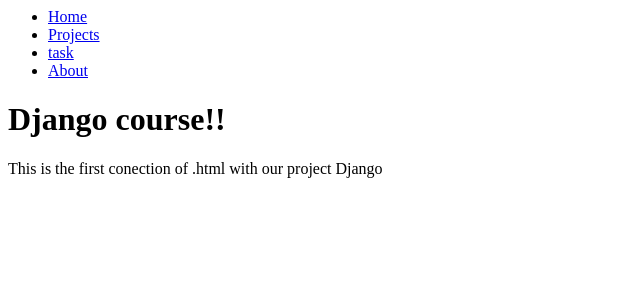
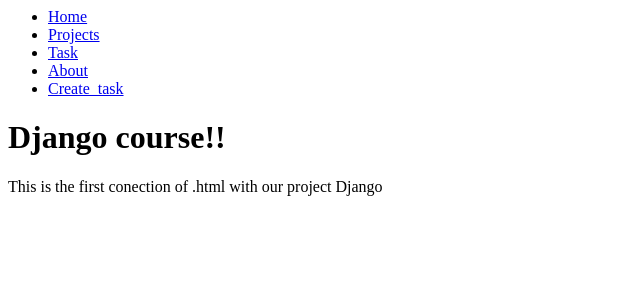
Before and after one commit to oscardbocanegra/learning_programming, a Django app: page / in a window 1280 px wide. Shown: the top 300 px of the page, without its empty margins (0-640 px from the left). Run offline with Django 4.2, Linux system fonts and the light colour scheme.

Commit message:
Implementamos agregar actividades desde el front

```diff
--- /dev/null
+++ b/django_project/myapp/forms.py
@@ -0,0 +1,5 @@
+from django import forms
+
+class CreateNewTask(forms.Form):
+    title = forms.CharField(label="Titulo de tarea", max_length=200)
+    description = forms.CharField(label='Descripcion de la tarea', widget=forms.Textarea)
--- a/django_project/myapp/templates/base.html
+++ b/django_project/myapp/templates/base.html
@@ -7,10 +7,13 @@
             <a href = "/projects">Projects</a>
         </li>
         <li>
-            <a href = "/task">task</a>
+            <a href = "/task">Task</a>
         </li>
         <li>
             <a href = "/about">About</a>
+        </li>
+        <li>
+            <a href = "/create_task">Create_task</a>
         </li>
     </ul>
 </nav>
--- a/django_project/myapp/urls.py
+++ b/django_project/myapp/urls.py
@@ -7,4 +7,5 @@
     path('hello/<str:username>', views.hello),
     path('projects/', views.projects),
     path('task/', views.task),
+    path('create_task/', views.create_task),
 ]
--- a/django_project/myapp/views.py
+++ b/django_project/myapp/views.py
@@ -1,6 +1,7 @@
 from django.http import HttpResponse, JsonResponse
 from .models import Project, Task
-from django.shortcuts import render
+from django.shortcuts import render, redirect
+from .forms import CreateNewTask
 
 # Create your views here.
 def index (request):
@@ -31,3 +32,13 @@
     return render(request, 'task.html', {
         'tasks': tasks
     })
+
+def create_task(request):
+    if request.method == 'GET':
+        return render (request, 'create_task.html', {
+        'form': CreateNewTask()
+        })
+    else:
+        Task.objects.create(tittle=request.POST['title'],
+        description=request.POST['description'], project_id=2)
+        return redirect('/task/')
```
Also changed, not shown: django_project/myapp/templates/create_task.html (added, +15 -0 lines), django_project/db.sqlite3, django_project/myapp/templates/about.html (line endings or trailing spaces), 1 other file.
